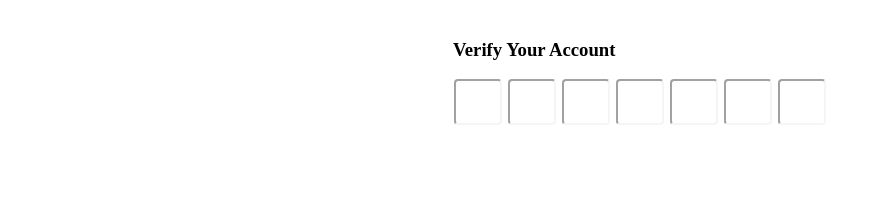
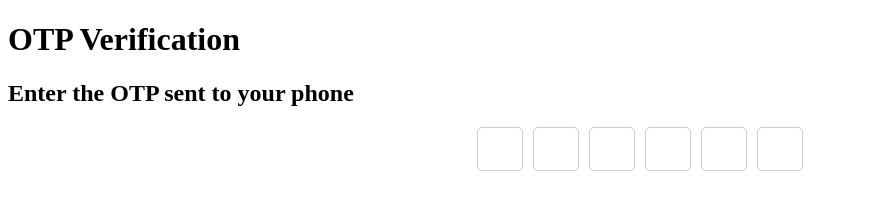
Before and after one commit to acciojob/OTP-AyushChaursiaya, a website: page main.html in a window 1280 px wide. Shown: the whole page, without its empty margins (0-878 px from the left). Drawn offline with Linux system fonts and the light colour scheme.

Commit message:
created a submission

```diff
--- a/main.html
+++ b/main.html
@@ -5,38 +5,35 @@
 <head>
 	<!-- <link rel="stylesheet" href="styles.css"> -->
 <style>
-	#code-container {
+  /* Add your CSS styles here */
+  .code-container {
     display: flex;
     justify-content: center;
     margin-top: 20px;
   }
-.code{
-	width:40px;
+  .code {
+    width: 40px;
     height: 40px;
-	margin: 0 1px;
     text-align: center;
-	border-color:#f5f5f5;
-	font-size: 28px;
-	border-radius: 4px;
-}</style>
+    font-size: 24px;
+    margin: 0 5px;
+    border: 1px solid #ccc;
+    border-radius: 5px;
+  }
+</style>
 </head>
+<body>
+	<h1 id="verification_heading">OTP Verification</h1>
+	<h2 id="verification_subtext">Enter the OTP sent to your phone</h2>
+	<div class="code-container">
+	  <input type="text" class="code" maxlength="1">
+	  <input type="text" class="code" maxlength="1">
+	  <input type="text" class="code" maxlength="1">
+	  <input type="text" class="code" maxlength="1">
+	  <input type="text" class="code" maxlength="1">
+	  <input type="text" class="code" maxlength="1">
+	</div>
 
-<body>
-	<!-- the entire body must be written by student -->
-	<div id="code-container">
-		<div id="one">
-			<h3>Verify Your Account</h3>
-			<input type="text" class="code" maxlength="1" onclick="">
-			<input type="text" class="code" maxlength="1" onclick="">
-			<input type="text" class="code" maxlength="1" onclick="">
-			<input type="text" class="code" maxlength="1" onclick="">
-			<input type="text" class="code" maxlength="1" onclick="">
-			<input type="text" class="code" maxlength="1" onclick="">
-			<input type="text" class="code" maxlength="1" onclick="">
-		</div>
-	</div>
-    <!-- <script type="text/javascript" src="./script.js">
-</script> -->
 <script>
 const inputs = document.querySelectorAll('.code');
 
@@ -53,7 +50,8 @@ inputs.forEach((input, index) => {
       }
     }
   });
-});</script>
+});
+</script>
 </body>
 
 </html>
```
Lines whose indentation alone changed are shown as unchanged.
